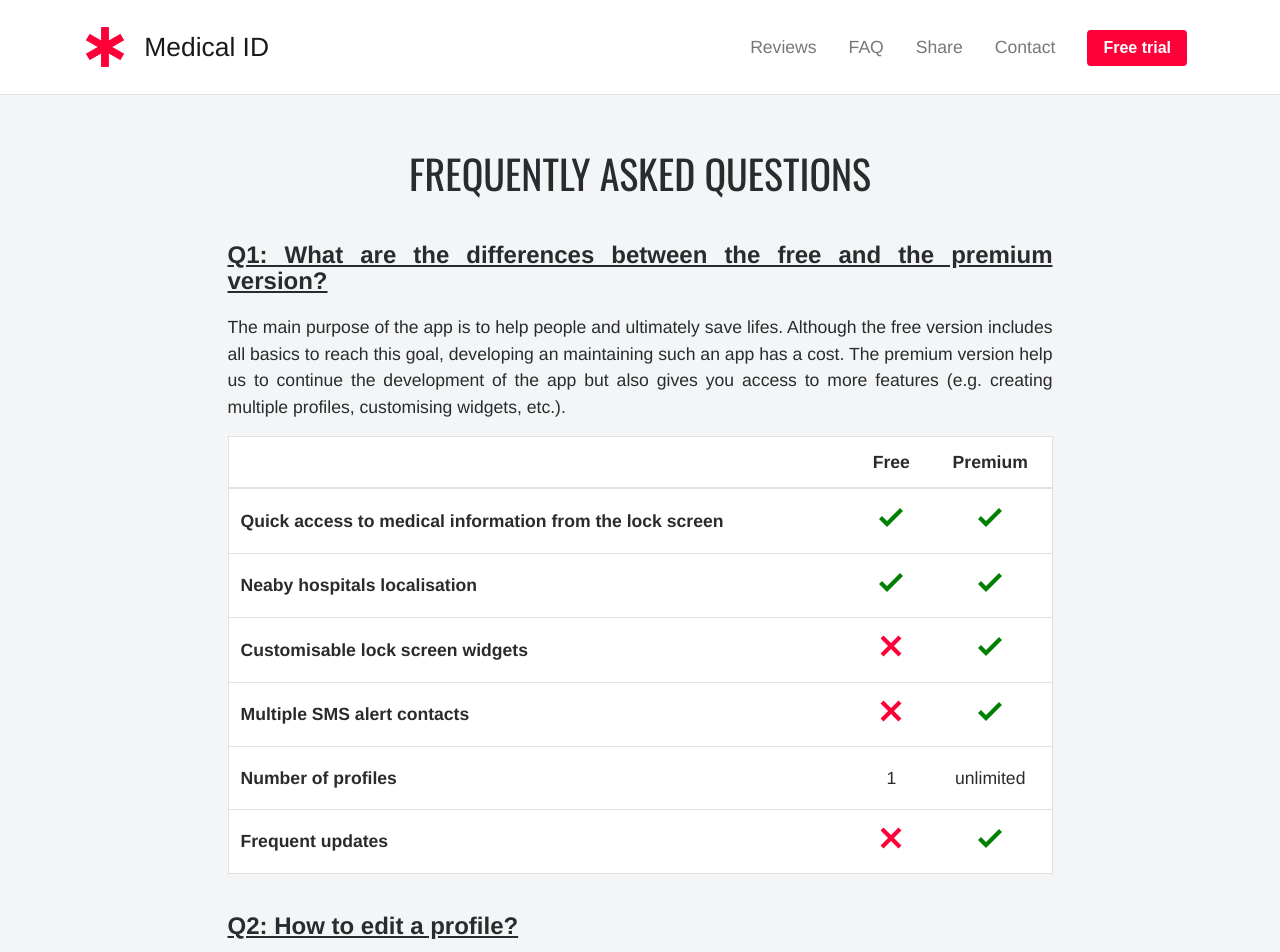
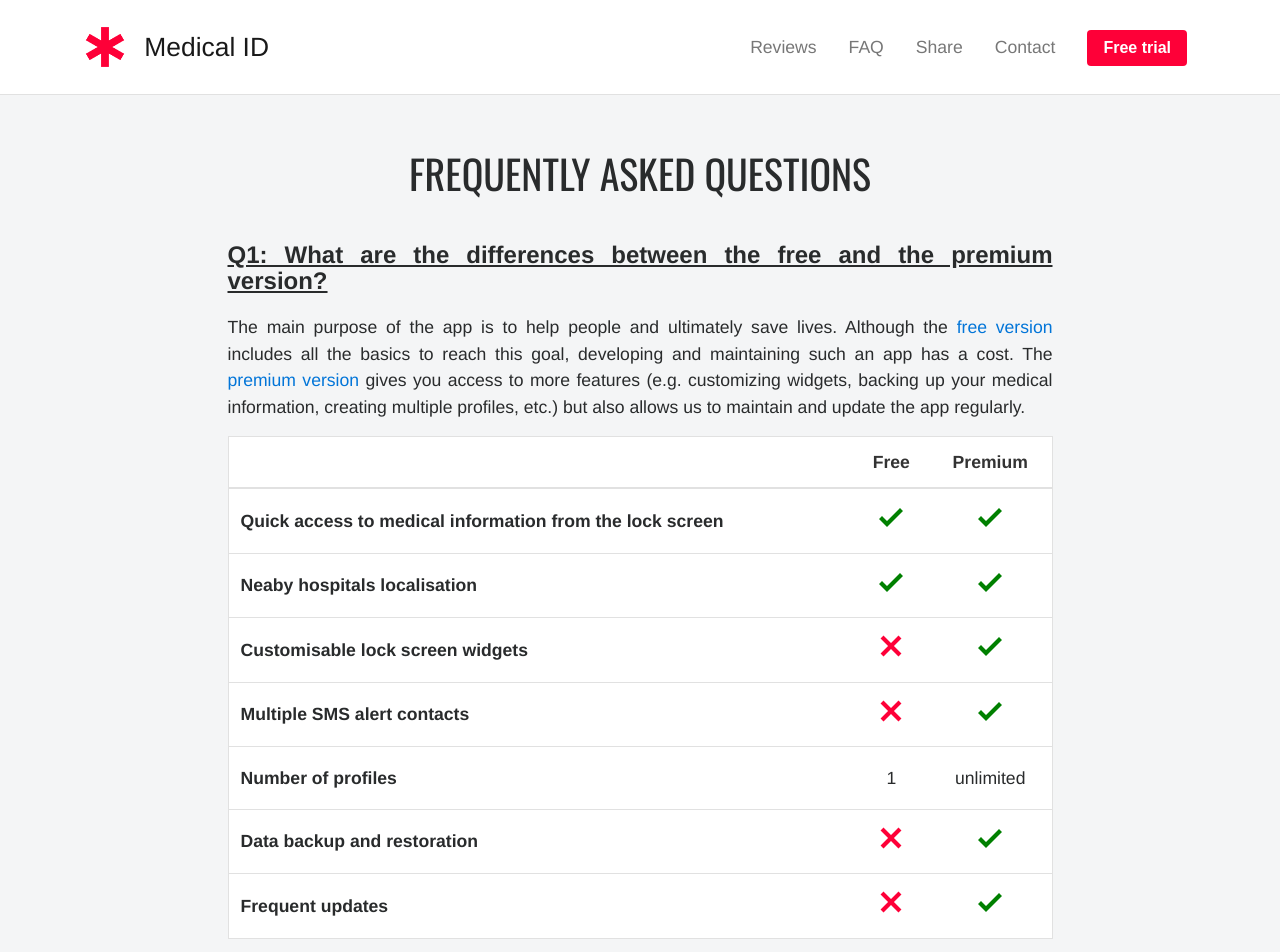
Before and after one commit to medicalid/medicalid.github.io, a Jekyll site: the page built from faq.md, in a window 1280 px wide. Shown: the top 952 px of the page. Built offline with Jekyll 4.4.1, drawn with Linux system fonts in a browser that asks for light colours; nearby versions of some CDN libraries; some web fonts are replaced; some of the changed text lies outside the part shown.

Commit message:
Fix some typos + minor rewriting

```diff
--- a/assets/css/style.css
+++ b/assets/css/style.css
@@ -33,6 +33,10 @@ h1 {
 
 h1, h2, h3 {
   margin: 24px 0;
+}
+
+th a, th a:visited, th a:active {
+    color: #333333;
 }
 
 .faq-entry {
--- a/faq.md
+++ b/faq.md
@@ -9,13 +9,13 @@ layout: default
     <div class="faq-entry">
       <h4 id="differences_free_premium">Q1: What are the differences between the free and the premium version?</h4>
       <p class="faq-answer">
-      The main purpose of the app is to help people and ultimately save lifes. Although the free version includes all basics to reach this goal, developing an maintaining such an app has a cost. The premium version help us to continue the development of the app but also gives you access to more features (e.g. creating multiple profiles, customising widgets, etc.).
+      The main purpose of the app is to help people and ultimately save lives. Although the <a href="https://play.google.com/store/apps/details?id=app.medicalid.free" title="Medical ID (free)">free version</a> includes all the basics to reach this goal, developing and maintaining such an app has a cost. The <a href="https://play.google.com/store/apps/details?id=app.medicalid" title="Medical ID (premium)">premium version</a> gives you access to more features (e.g. customizing widgets, backing up your medical information, creating multiple profiles, etc.) but also allows us to maintain and update the app regularly.
       <table class="table table-hover" style="background-color: white;">
         <thead>
           <tr>
             <th></th>
-            <th class="text-center">Free</th>
-            <th class="text-center">Premium</th>
+            <th class="text-center"><a href="https://play.google.com/store/apps/details?id=app.medicalid.free" title="Medical ID (free)">Free</a></th>
+            <th class="text-center"><a href="https://play.google.com/store/apps/details?id=app.medicalid" title="Medical ID (premium)">Premium</a></th>
           </tr>
         </thead>
         <tbody>
@@ -45,6 +45,11 @@ layout: default
             <td>unlimited</td>
           </tr>
           <tr>
+            <th scope="row">Data backup and restoration</th>
+            <td><svg version="1.1" width="24" height="32" viewBox="0 0 12 16" style="fill: #fe0038;" class="octicon octicon-x" aria-hidden="true"><use xlink:href="#x" /></svg></td>
+            <td><svg version="1.1" width="24" height="32" viewBox="0 0 12 16" style="fill: green;" class="octicon octicon-check" aria-hidden="true"><use xlink:href="#check" /></svg></td>
+          </tr>
+          <tr>
             <th scope="row">Frequent updates</th>
             <td><svg version="1.1" width="24" height="32" viewBox="0 0 12 16" style="fill: #fe0038;" class="octicon octicon-x" aria-hidden="true"><use xlink:href="#x" /></svg></td>
             <td><svg version="1.1" width="24" height="32" viewBox="0 0 12 16" style="fill: green;" class="octicon octicon-check" aria-hidden="true"><use xlink:href="#check" /></svg></td>
@@ -76,9 +81,9 @@ layout: default
 
     <div class="faq-entry">
       <h4 id="preventing_lockscreen_widget_disappearing">Q4: The lock screen widget disappears after some time</h4>
-      <p>As a first step, we recommend to restart the lock screen widget. Open the app from the app launcher, tap on the top right side 3 dots icon and select "Settings", then "Lock screen". Finally, tap twice on the <em>Enable</em> switch button. This action will force a restart of the lock screen widget.</p>
+      <p>As a first step, we recommend restarting the lock screen widget. Open the app from the app launcher, tap on the top right side 3 dots icon and select "Settings", then "Lock screen". Finally, tap twice on the <em>Enable</em> switch button. This action will force a restart of the lock screen widget.</p>
 
-      <p>Once the lock screen widget is restored, please check you are not using an antivirus, a task killer, or memory optimization app. If so, please whistelist Medical ID or disable your antivirus, task killer, or memory optimization app.</p>
+      <p>Once the lock screen widget is restored, please check you are not using an antivirus, a task killer, or memory optimization app. If so, please whitelist Medical ID or disable your antivirus, task killer, or memory optimization app.</p>
 
       <p>If the issue is still present, please look at your device specific features. Some manufacturers include an additional battery-saving feature to Android. By default, such a software customization automatically stops apps under conditions (e.g. after 3 days on Samsung devices). Hopefully, the feature can be disabled for a given app.</p>
 
```
Also changed, not shown: other parts of faq.md (+1 -1 lines).
